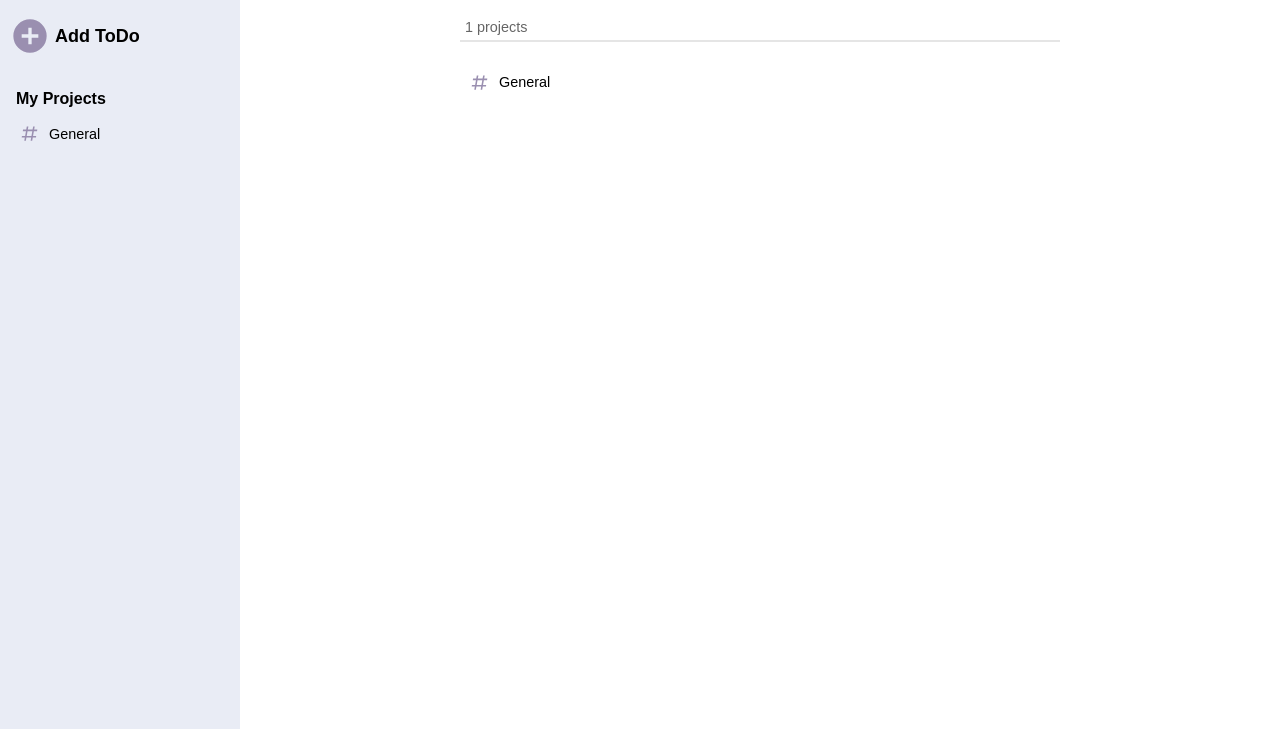
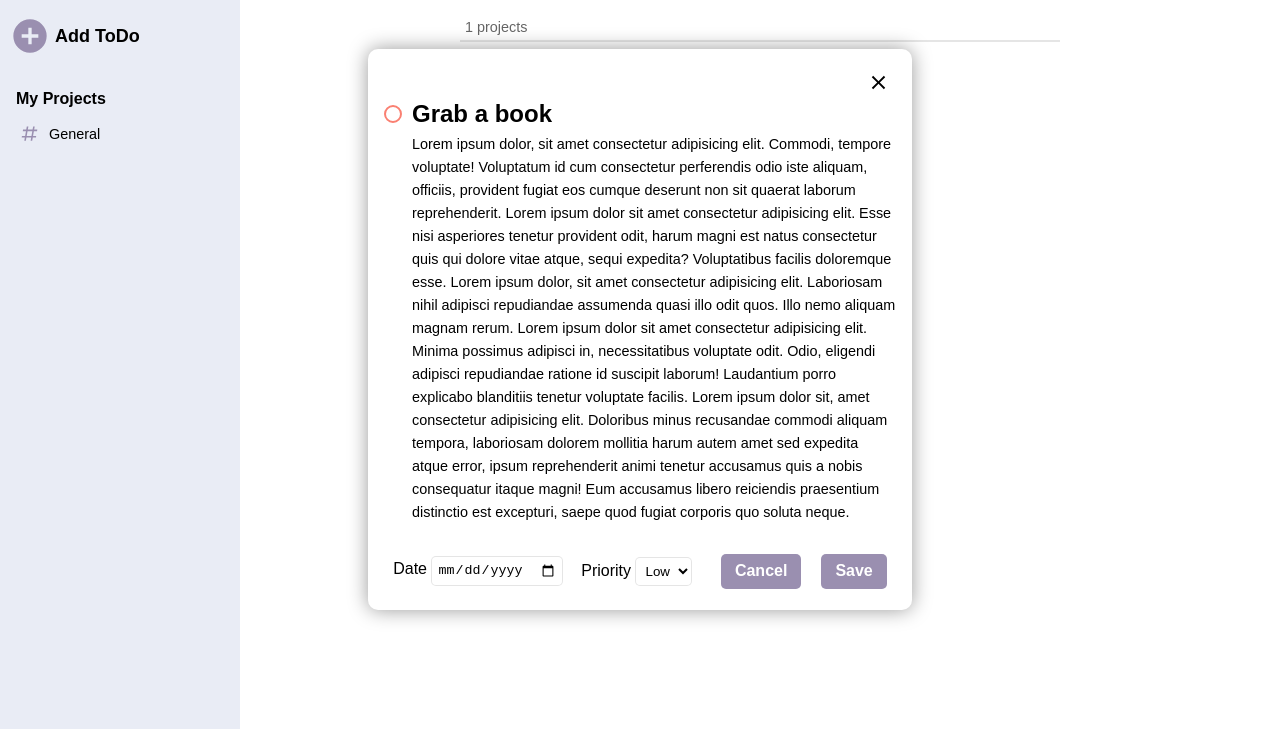
Before and after one commit to simonnsays/odin-todo-app, a website built with webpack: page src/template.html in a window 1280 px wide. Shown: the part 71-800 px from the top of the page. Built offline with nearby package versions, Linux system fonts and the light colour scheme.

Commit message:
Model a todo display dialog with possible editing

```diff
--- a/src/index.js
+++ b/src/index.js
@@ -1,5 +1,6 @@
-import { format, parseISO } from "date-fns";
 import "./style.css"
 import UI from "./ui/appRenderer.js";
 
 UI.startApp()
+
+document.querySelector('.todo-dialog').showModal()
--- a/src/style.css
+++ b/src/style.css
@@ -170,9 +170,17 @@ dialog .container {
     outline: none;
 }
 
-dialog .container * {
+dialog .container > * {
     margin: 5px 0;
     outline: none;
+}
+
+form > *{
+    margin: 10px 0;
+}
+
+.project-select > * {
+    margin: 5px 0;
 }
 
 #inputTitle{
@@ -349,3 +357,86 @@ dialog .container .bottom {
 .pageAddTask p {
     font-size: .9rem;
 }
+
+/* todo-dialog */
+
+.todo-dialog .container {
+    min-width: 40vw;
+    min-height: 65vh;
+    position: relative;
+    margin:0;
+    overflow: hidden;}
+
+.top {
+    width: 100%;
+    display: flex;
+    height: 25px;
+    margin: 0;
+}
+
+.top button {
+    height: 100%;
+    background-color: var(--color-surface);
+    border: none;
+    outline: none;
+    margin-left: auto ;
+}
+
+.content {
+    overflow: auto;
+}
+
+.content .flag {
+    border: 2px solid salmon;
+    height: 18px;
+    width: 18px;
+    background-color: var(--color-surface);
+}
+
+.content .title {
+    display: flex;
+    font-size: 1.5rem;
+    font-weight: 600;
+    /* justify-content: center; */
+    align-items: center;
+    gap: 10px;
+}
+
+.content .description {
+    margin-top: 5px;
+    font-size: .9rem;
+    line-height: 23px;
+    padding-bottom: 65px;
+    padding-left: 28px;
+
+}
+
+.todo-bottom {
+    display: flex;
+    justify-content: space-around;
+    align-items: center;
+    width: 100%;
+    position: absolute;
+    bottom: 0;
+    /* background-color: red; */
+}
+
+.todo-bottom .buttons{
+    margin-left: 10px;
+    display: flex;
+    gap: 20px;
+    /* background-color: blue; */
+}
+
+.todo-bottom > .buttons > button {
+    background-color: var(--color-primary);
+    border: none;
+    border-radius: 5px;
+    height: 35px;
+    font-size: 1rem;
+    display: grid;
+    place-content: center;
+    padding: 14px;
+    /* width: 50px; */
+
+}
--- a/src/template.html
+++ b/src/template.html
@@ -73,7 +73,39 @@
         </div>
     </dialog>
     <dialog class="todo-dialog">
-        <div class="container">Hello World</div>
+        <div class="container">
+            <div class="top">
+                <button id="closeTodo">
+                    <img src="./asset/close.svg">
+                </button>
+            </div>
+            <div class="content">
+                <div class="title">
+                    <button class="flag"></button>
+                    <p>Grab a book</p>
+                </div>
+                <div class="description">Lorem ipsum dolor, sit amet consectetur adipisicing elit. Commodi, tempore voluptate! Voluptatum id cum consectetur perferendis odio iste aliquam, officiis, provident fugiat eos cumque deserunt non sit quaerat laborum reprehenderit. Lorem ipsum dolor sit amet consectetur adipisicing elit. Esse nisi asperiores tenetur provident odit, harum magni est natus consectetur quis qui dolore vitae atque, sequi expedita? Voluptatibus facilis doloremque esse. Lorem ipsum dolor, sit amet consectetur adipisicing elit. Laboriosam nihil adipisci repudiandae assumenda quasi illo odit quos. Illo nemo aliquam magnam rerum. Lorem ipsum dolor sit amet consectetur adipisicing elit. Minima possimus adipisci in, necessitatibus voluptate odit. Odio, eligendi adipisci repudiandae ratione id suscipit laborum! Laudantium porro explicabo blanditiis tenetur voluptate facilis. Lorem ipsum dolor sit, amet consectetur adipisicing elit. Doloribus minus recusandae commodi aliquam tempora, laboriosam dolorem mollitia harum autem amet sed expedita atque error, ipsum reprehenderit animi tenetur accusamus quis a nobis consequatur itaque magni! Eum accusamus libero reiciendis praesentium distinctio est excepturi, saepe quod fugiat corporis quo soluta neque.</div>
+            </div>
+            <div class="todo-bottom">
+                <!-- <div> -->
+                    <div>
+                        <label for="date">Date</label>
+                        <input type="date" id="date">
+                    </div>
+                    <div>
+                        <label for="prio">Priority</label>
+                        <select id="prio">
+                            <option value="low">Low</option>
+                        </select>
+                    </div>
+                <!-- </div> -->
+                <!-- <div class="btn-container"> -->
+                <div class="buttons">
+                    <button>Cancel</button>
+                    <button>Save</button>
+                </div>
+            </div>
+        </div>
     </dialog>
 </body>
 </html>
```
Also changed, not shown: src/asset/close.svg (added).
